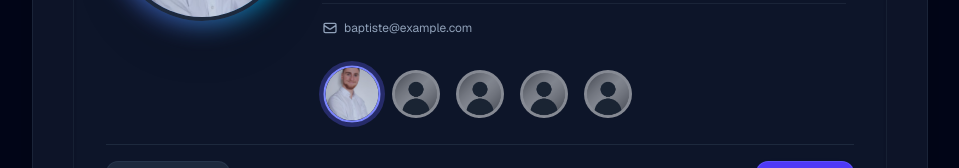
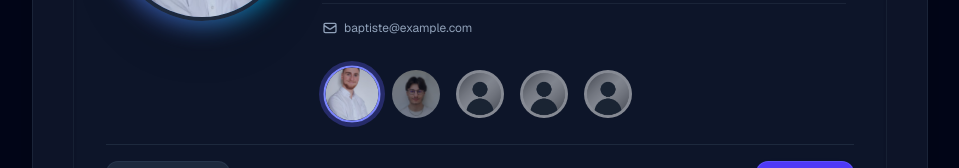
Before and after one commit to GnXloan/GnXloan.github.io, a Next.js app: page / in a window 1280 px wide. Shown: the part 493-661 px from the top of the page, without its empty margins (160-1119 px from the left). Built offline with nearby package versions, Linux system fonts and the light colour scheme.

Commit message:
feat: add loan profile picture

```diff
--- a/app/page.tsx
+++ b/app/page.tsx
@@ -27,9 +27,9 @@ const participants: Participant[] = [
     id: 2,
     name: "Loan Badey",
     role: "UX & Service Designer",
-    image: "/img/pro_pict.jpg",
-    bio: "Placeholder",
-    email: "loan@example.com",
+    image: "/img/loan_pp.jpeg",
+    bio: "I’ll help shape the portfolio into a clear, thoughtful experience that feels easy to navigate and true to our project.",
+    email: "lob00009@laurea.fi",
   },
   {
     id: 3,
```
Also changed, not shown: public/img/loan_pp.jpeg (added).
